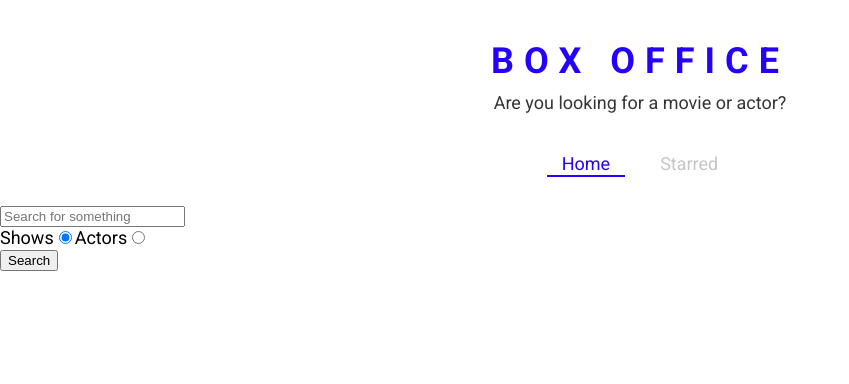
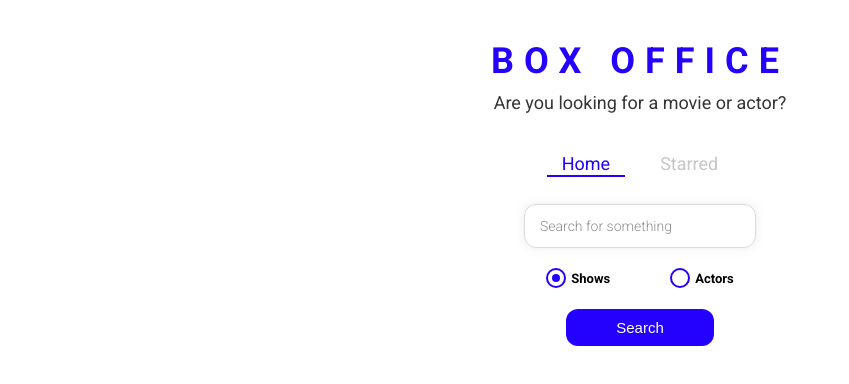
Before and after one commit to biswa7064/boxofficeApp, a React (Create React App) app: page / in a window 1280 px wide. Shown: the top 384 px of the page, without its empty margins (0-849 px from the left). Built offline with nearby package versions, Linux system fonts and the light colour scheme.

Commit message:
styling and finished the entire app

```diff
--- /dev/null
+++ b/src/components/CustomRadio.js
@@ -0,0 +1,69 @@
+import React from 'react'
+import styled from 'styled-components'
+
+const RadioWrapper = styled.label`
+  display: block;
+  position: relative;
+  padding-left: 25px;
+  cursor: pointer;
+  font-size: 13px;
+  user-select: none;
+  font-weight: 700;
+  line-height: 1.65;
+
+  input {
+    position: absolute;
+    opacity: 0;
+    cursor: pointer;
+  }
+
+  span {
+    position: absolute;
+    top: 0;
+    left: 0;
+    height: 16px;
+    width: 16px;
+    background-color: #fff;
+    border: 2px solid ${({ theme }) => theme.mainColors.blue};
+    border-radius: 50%;
+  }
+
+  input:checked ~ span {
+    background-color: #fff;
+    border: 2px solid ${({ theme }) => theme.mainColors.blue};
+  }
+
+  span:after {
+    content: '';
+    position: absolute;
+    display: none;
+  }
+
+  input:checked ~ span:after {
+    display: block;
+  }
+
+  span:after {
+    top: 4px;
+    left: 4px;
+    width: 8px;
+    height: 8px;
+    border-radius: 50%;
+    background: ${({ theme }) => theme.mainColors.blue};
+  }
+`;
+
+const CustomRadio = ({label, ...restProps}) => {
+    return (
+        <div>
+            <RadioWrapper htmlFor ={restProps.id}>
+                   {label}
+                   <input {...restProps} type="radio"/>
+                   <span />
+               </RadioWrapper>
+
+        </div>
+    )
+}
+
+export default CustomRadio
--- a/src/pages/Home.js
+++ b/src/pages/Home.js
@@ -8,6 +8,8 @@
 import Showgrid from '../components/show/Showgrid'
 import ActorGrid from '../components/actor/ActorGrid'
 import { useLastQuery } from '../misc/custom-hooks'
+import { SearchInput, RadioInputsWrapper, SearchButtonWrapper } from './Home.styled'
+import CustomRadio from '../components/CustomRadio'
 
 
 const Home = () => {
@@ -53,32 +55,36 @@
 
     return (
         <MainpageLayout>
-         <input type = "text"
+         <SearchInput type = "text"
          placeholder = "Search for something"
          onChange = {onInputChange}
           onKeyDown = {onKeyDown}
            value = {input} />
 
+           <RadioInputsWrapper>
                <div>
-               <label htmlFor = "shows-search">
-                   Shows
-                   <input type="radio"
+                <CustomRadio
+                label = "Shows"
                 id = "shows-search"
                 value = "shows"
                 checked = {isActive}
-                    onChange = {onRadioChange}/>
-               </label>
+                onChange = {onRadioChange} />
 
-               <label htmlFor = "actors-search">
-                   Actors
-                   <input type="radio"
+               </div>
+                <div>
+
+                <CustomRadio
+                label = "Actors"
                 id = "actors-search"
                 value = "people"
                 checked = {!isActive}
-                    onChange = {onRadioChange}/>
-               </label>
+                onChange = {onRadioChange} />
+
                </div>
+           </RadioInputsWrapper>
+           <SearchButtonWrapper>
          <button type ="button" onClick = {onSearch} >Search</button>
+         </SearchButtonWrapper>
          {renderResults()}
         </MainpageLayout>
     )
--- /dev/null
+++ b/src/pages/Home.styled.js
@@ -0,0 +1,50 @@
+import styled from 'styled-components'
+
+
+export const SearchInput = styled.input`
+  display: block;
+  font-family: 'Roboto', sans-serif;
+  width: 200px;
+  margin: auto;
+  outline: none;
+  padding: 13px 15px;
+  border: 1px solid #dbdbdb;
+  box-shadow: 0px 0px 10px 0px rgba(219, 219, 219, 0.5);
+  font-size: 14px;
+  border-radius: 12px;
+  color: #8d8d8d;
+
+  &::placeholder {
+    font-weight: 300;
+    color: #8d8d8d;
+  }
+`;
+
+export const RadioInputsWrapper = styled.div`
+  display: flex;
+  justify-content: center;
+  margin: 20px 0;
+
+  div {
+    margin: 0 15px;
+  }
+`;
+
+export const SearchButtonWrapper = styled.div`
+  text-align: center;
+  margin-bottom: 35px;
+
+  button {
+    color: #fff;
+    background-color: ${({ theme }) => theme.mainColors.blue};
+    margin: auto;
+    padding: 10px 50px;
+    font-size: 15px;
+    border: none;
+    outline: none;
+    border-radius: 12px;
+    &:hover {
+      cursor: pointer;
+    }
+  }
+`;
```
Also changed, not shown: 1 other file (tests, documents, lock files or other folders). Lines whose indentation alone changed are shown as unchanged.
